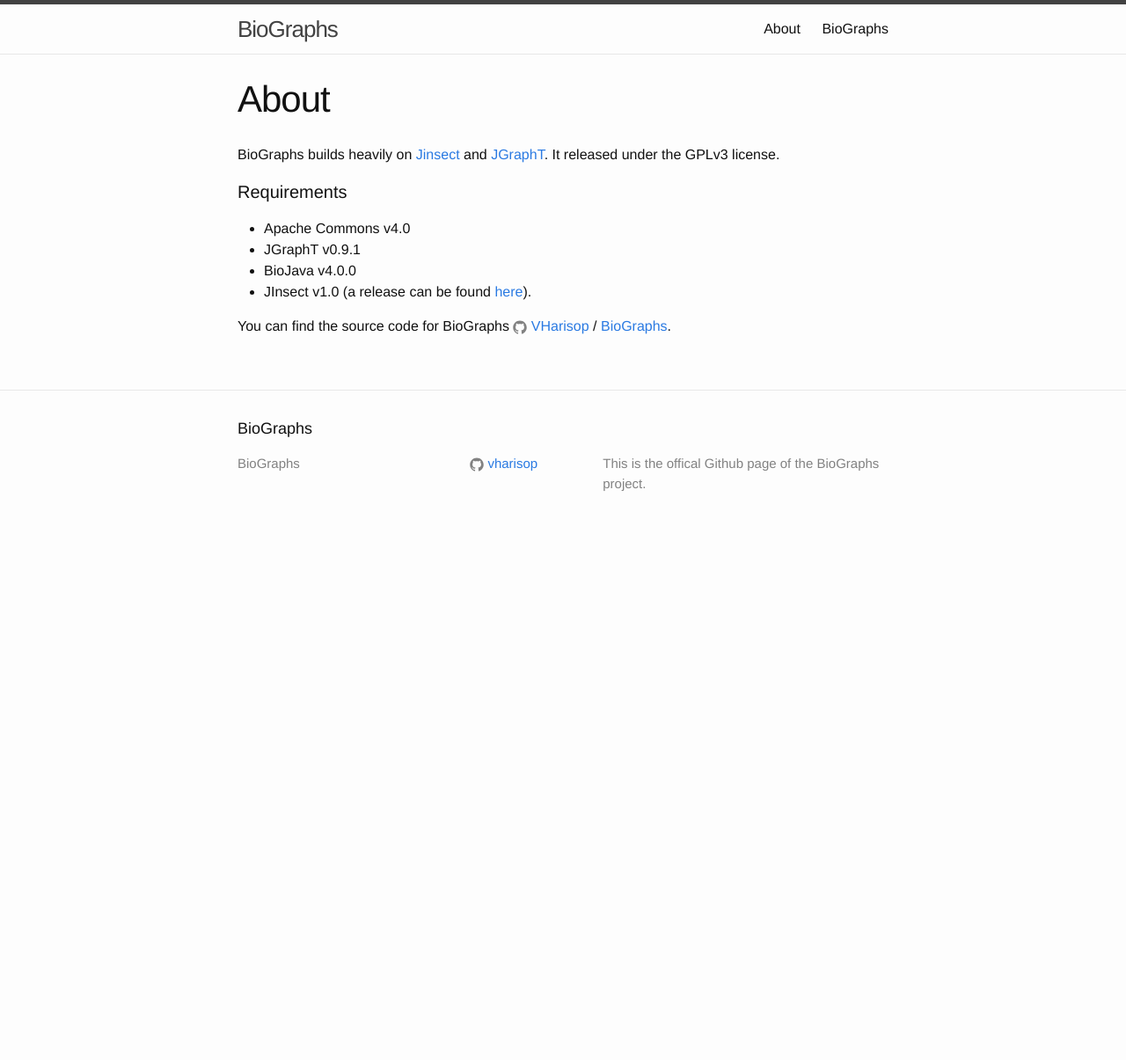
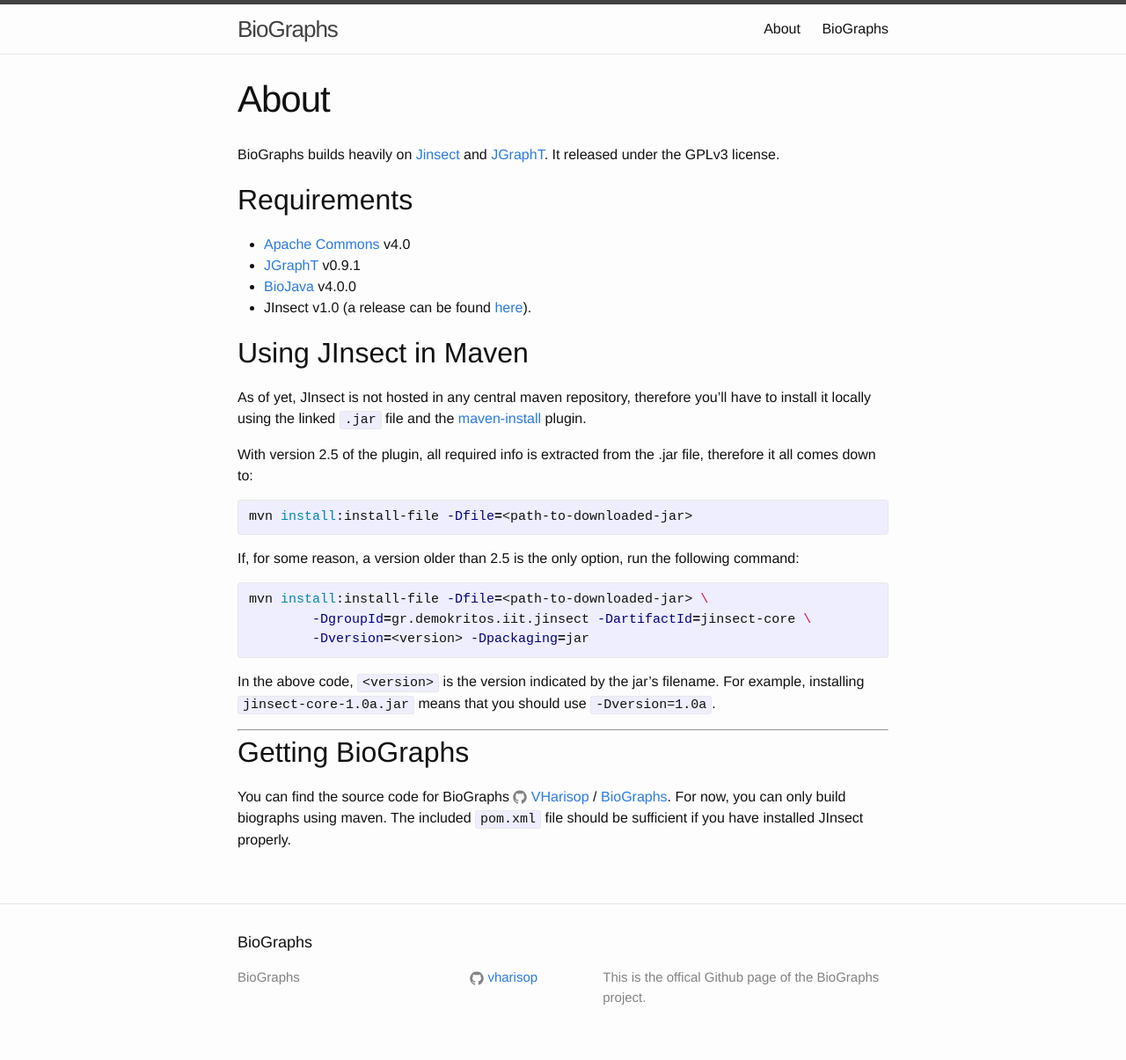
Before and after one commit to VHarisop/BioGraphs, a Jekyll site: the page built from about.md, in a window 1280 px wide. Shown: the whole page at 88% size. Built offline with Jekyll 4.4.1, drawn with Linux system fonts in a browser that asks for light colours; before the commit the page ends 900 px from its top, so only the background shows below that.

Commit message:
Updated /about page

```diff
--- a/about.md
+++ b/about.md
@@ -6,16 +6,46 @@
 
 BioGraphs builds heavily on [Jinsect][jinsect] and [JGraphT][jgrapht]. It released under the GPLv3 license.
 
-#### Requirements
-* Apache Commons v4.0
-* JGraphT v0.9.1
-* BioJava v4.0.0
+## Requirements
+
+* [Apache Commons][commons] v4.0
+* [JGraphT][jgrapht] v0.9.1
+* [BioJava][biojava] v4.0.0
 * JInsect v1.0 (a release can be found [here]({{ site.baseurl }}/assets/jinsect-core-1.0a.jar)).
+
+
+## Using JInsect in Maven
+
+As of yet, JInsect is not hosted in any central maven repository, therefore you'll have to install it locally using the linked `.jar` file and the [maven-install][mvn-install] plugin.
+
+With version 2.5 of the plugin, all required info is extracted from the .jar file, therefore it all comes down to:
+
+{% highlight bash %}
+mvn install:install-file -Dfile=<path-to-downloaded-jar>
+{% endhighlight %}
+
+If, for some reason, a version older than 2.5 is the only option, run the following command:
+
+{% highlight bash %}
+mvn install:install-file -Dfile=<path-to-downloaded-jar> \
+	-DgroupId=gr.demokritos.iit.jinsect -DartifactId=jinsect-core \
+	-Dversion=<version> -Dpackaging=jar
+{% endhighlight %}
+
+In the above code, `<version>` is the version indicated by the jar's filename. For example, installing `jinsect-core-1.0a.jar` means that you should use `-Dversion=1.0a`.
+
+--------
+
+## Getting BioGraphs
 
 You can find the source code for BioGraphs
 {% include icon-github.html username="VHarisop" %} /
-[BioGraphs](https://github.com/VHarisop/BioGraphs).
+[BioGraphs](https://github.com/VHarisop/BioGraphs). For now, you can only build
+biographs using maven. The included `pom.xml` file should be sufficient if you have installed JInsect properly.
 
-
+[commons]: http://mvnrepository.com/artifact/org.apache.commons/commons-collections4/4.0
+[jgrapht]: http://mvnrepository.com/artifact/org.jgrapht/jgrapht-core/0.9.1
+[biojava]: http://mvnrepository.com/artifact/org.biojava/biojava-core/4.0.0
 [jinsect]: https://github.com/VHarisop/JInsect
 [jgrapht]: https://github.com/jgrapht/jgrapht
+[mvn-install]: http://maven.apache.org/plugins/maven-install-plugin/
```
